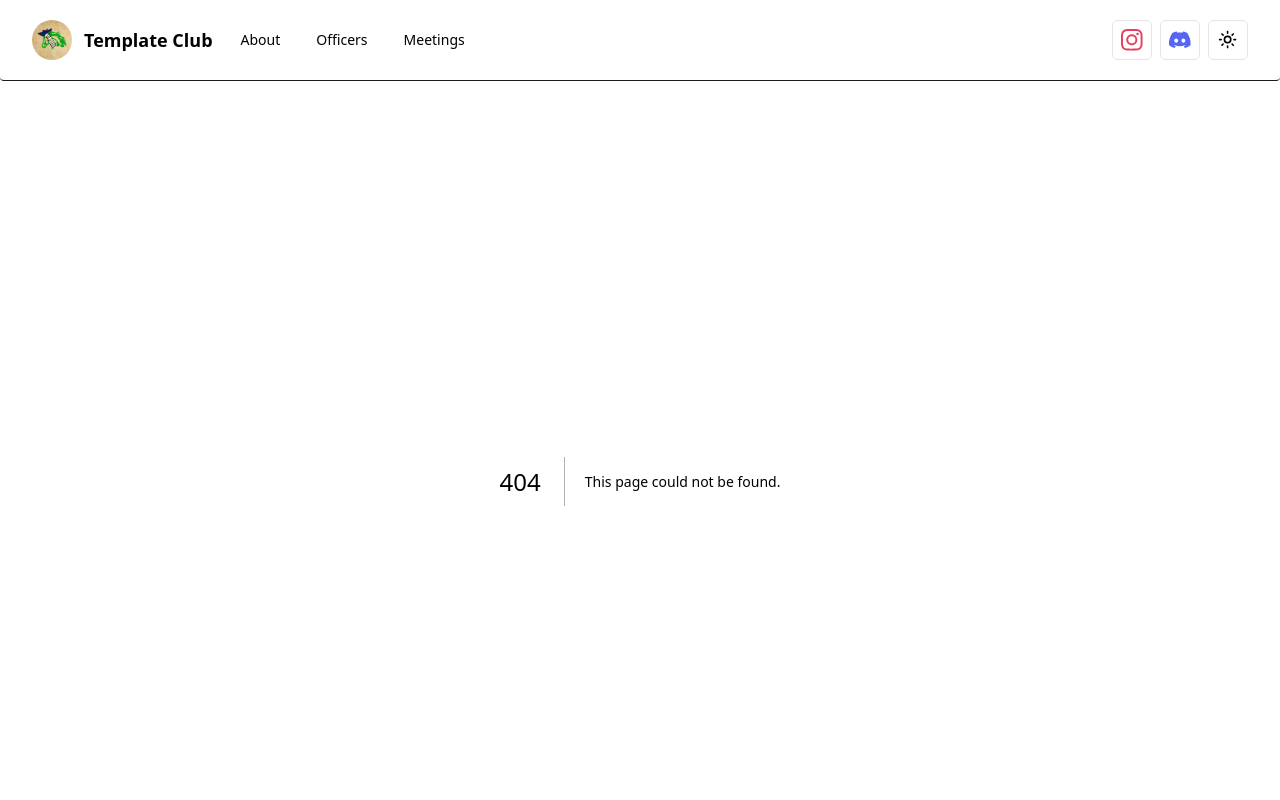
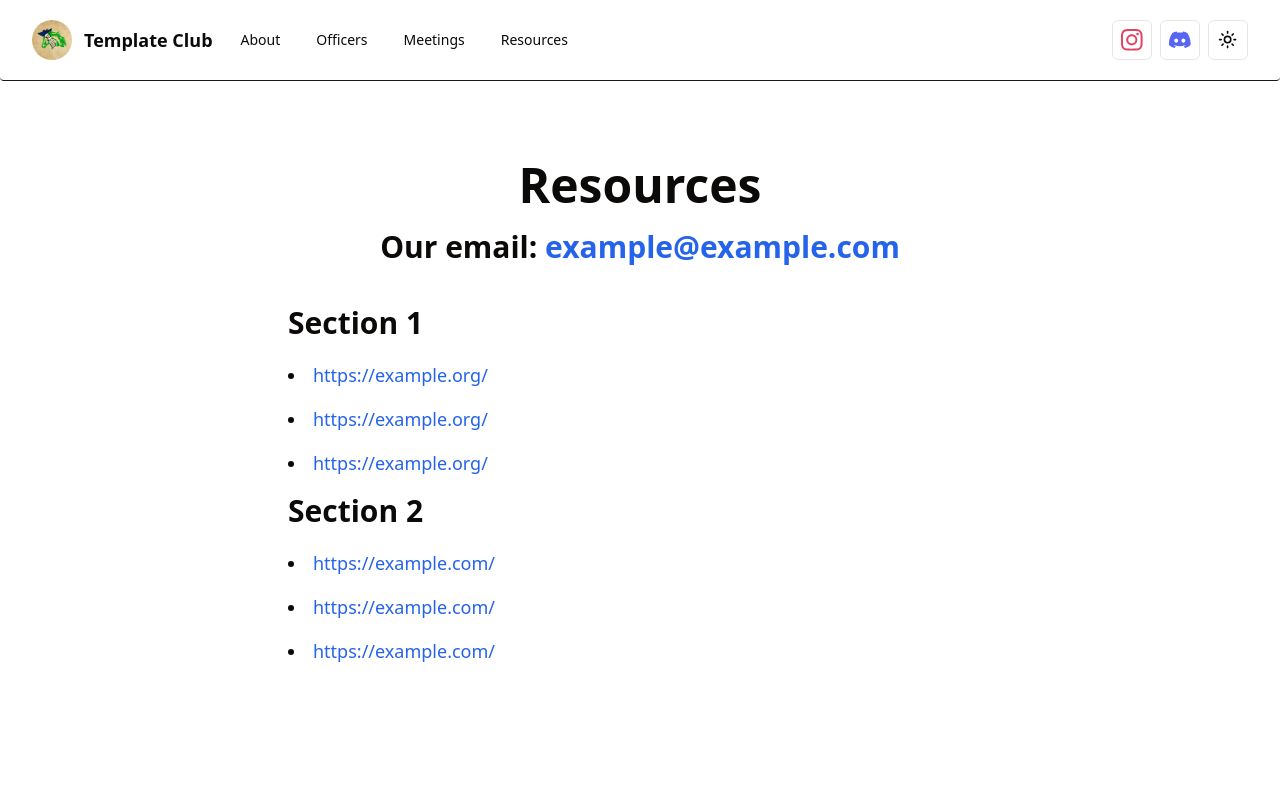
Before and after one commit to homesteadmathclub/new-website, a Next.js app: page /resources in a window 1280 px wide. Before the commit this address had no page. Shown: the top 800 px of the page. Built offline with nearby package versions, Linux system fonts and the light colour scheme.

Commit message:
resources page

```diff
--- /dev/null
+++ b/src/app/resources/page.js
@@ -0,0 +1,33 @@
+'use client';
+
+import config from '@/lib/config.js';
+
+export default function Resources() {
+	return (
+		<main className='min-h-[90dvh] grid flex-col gap-y-[10rem] mt-10'>
+			<div className='h-full text-sm items-center justify-center w-[60%] lg:w-[55%] mx-auto pt-[5dvh] lg:pt-[5dvh]'>
+				<div className='m-auto text-center justify-center flex-col'>
+					<h1 className='font-bold text-5xl mb-5'>Resources</h1>
+					<h1 className='font-bold text-3xl mb-10'>
+						Our email: {" "}
+						<a className='hover:underline text-blue-600 dark:text-blue-500' href={"mailto:" + config.club_contact_email}>
+							{config.club_contact_email}
+						</a>
+					</h1>
+				</div>
+				{config.resources_sections.map((obj, index)=>
+					<div key={index}>
+						<h2 className='font-bold text-3xl mb-5'>{obj.title}</h2>
+						{obj.content.map(link =>
+							<li className='mb-4 text-lg'>
+								<a className='hover:underline text-blue-600 dark:text-blue-500' target="_blank" href={link}>
+									{link}
+								</a>
+							</li>
+						)}
+					</div>
+				)}
+			</div>
+		</main>
+	);
+}
--- a/src/components/Navbar.jsx
+++ b/src/components/Navbar.jsx
@@ -58,6 +58,14 @@ export default function Navbar() {
 								href='/meetings'
 							>
 								Meetings
+							</Link>
+						</Button>
+						<Button asChild variant='ghost'>
+							<Link
+								className='text-sm font-medium'
+								href='/resources'
+							>
+								Resources
 							</Link>
 						</Button>
 					</nav>
@@ -129,6 +137,12 @@ export default function Navbar() {
 									>
 										Meetings
 									</MobileLink>
+									<MobileLink
+										onOpenChange={setOpen}
+										href='/resources'
+									>
+										Resources
+									</MobileLink>
 								</div>
 								<div className=' py-4 flex flex-row gap-2'>
 									<InstagramButton />
--- /dev/null
+++ b/src/config/resources.js
@@ -0,0 +1,22 @@
+// ** For more information on how to edit the config, please read the README.md ** //
+// https://github.com/underscorelior/HHS-Club-Template?tab=readme-ov-file#resources-section-srcconfigresourcesjs
+
+const club_contact_email = "example@example.com"
+
+const resources_sections = [
+	{
+		title: 'Section 1',
+		content: ["https://example.org/", "https://example.org/", "https://example.org/"],
+	},
+	{
+		title: 'Section 2',
+		content: ["https://example.com/", "https://example.com/", "https://example.com/"],
+	},
+];
+
+// *** DO NOT EDIT *** //
+const resources_config = {
+	resources_sections: resources_sections,
+      club_contact_email: club_contact_email,
+};
+export default resources_config;
--- a/src/lib/config.js
+++ b/src/lib/config.js
@@ -4,6 +4,7 @@ import general_config from '@/config/general';
 import home_config from '@/config/home';
 import meetings_config from '@/config/meetings';
 import officer_config from '@/config/officers';
+import resources_config from '@/config/resources';
 
 // *** DO NOT EDIT *** //
 const config = {
@@ -11,6 +12,7 @@ const config = {
 	...home_config,
 	...officer_config,
 	...about_config,
+	...resources_config,
 	...meetings_config,
 };
 export default config;
```
Also changed, not shown: 1 other file (tests, documents, lock files or other folders).
